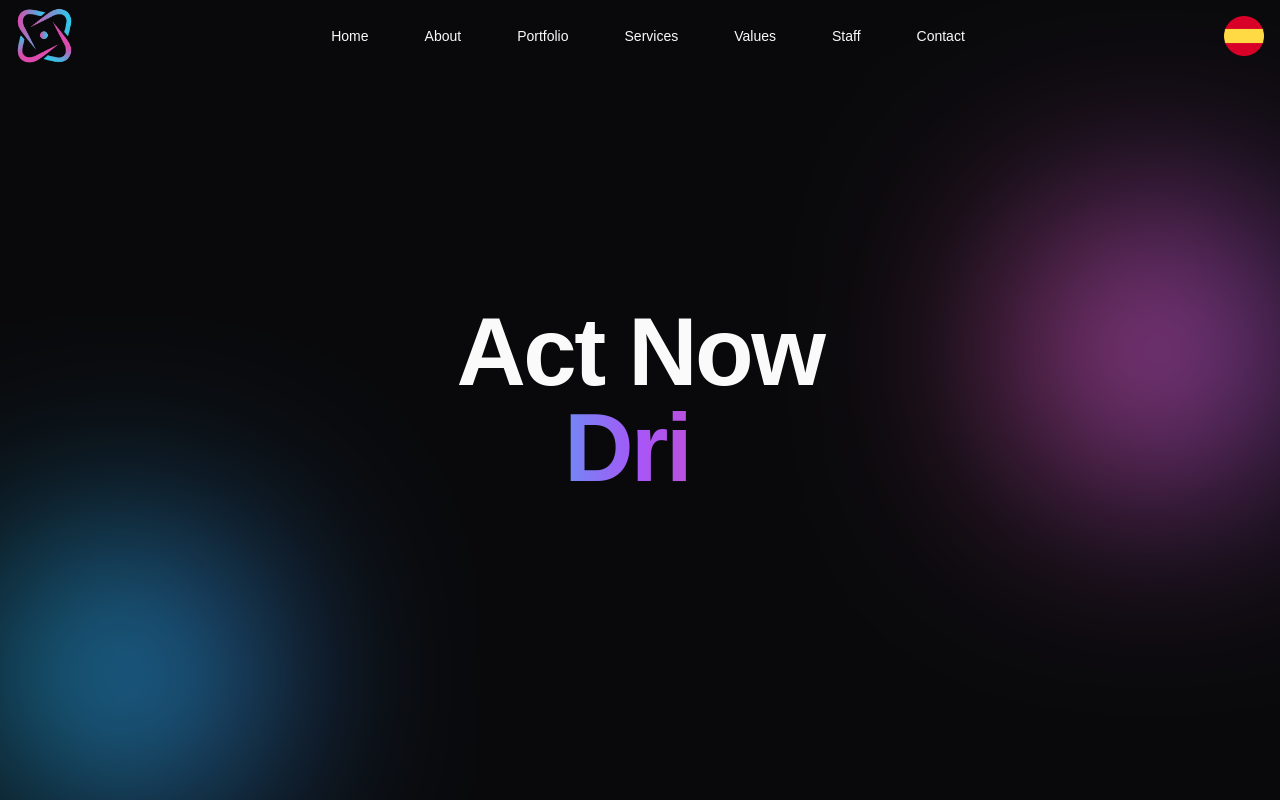
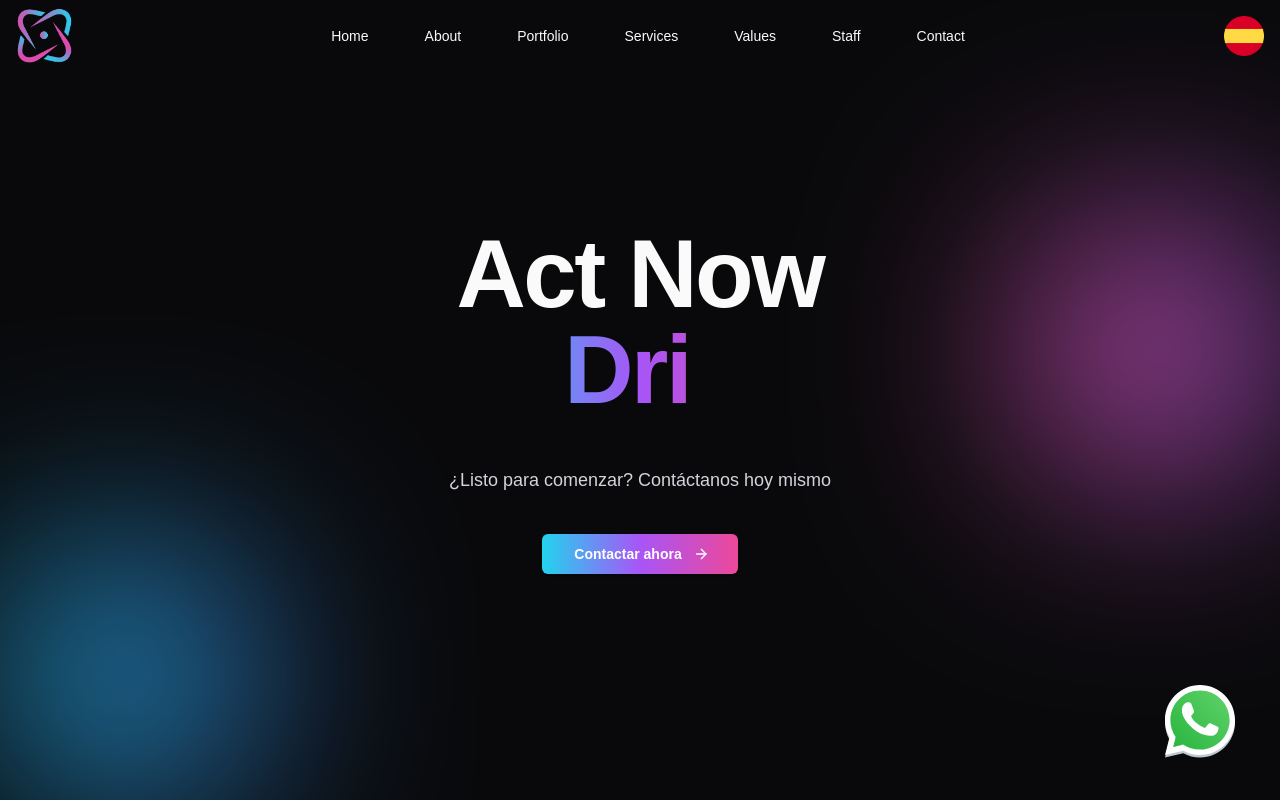
Before and after one commit to LumarSoft/LumarV2, a Next.js app: page /en in a window 1280 px wide. Shown: the top 800 px of the page. Built offline with nearby package versions, Linux system fonts and the light colour scheme.

Commit message:
Se agregó whatsapp y un call to action

```diff
--- a/src/app/layout.tsx
+++ b/src/app/layout.tsx
@@ -7,6 +7,7 @@ import { OpenHomeAnimation } from "./shared/components/OpenHome/OpenModuleAnimat
 import "@/app/shared/components/OpenHome/animation.scss";
 import { ToastContainer } from "react-toastify";
 import "react-toastify/dist/ReactToastify.css";
+import WspLogo from "./shared/components/WspLogo/WspLogo";
 
 const geistSans = localFont({
   src: "./fonts/GeistVF.woff",
@@ -74,6 +75,7 @@ export default function RootLayout({
         <OpenHomeAnimation />
         {children}
         <ToastContainer />
+        <WspLogo />
       </body>
     </html>
   );
--- a/src/app/shared/components/Hero/Hero.tsx
+++ b/src/app/shared/components/Hero/Hero.tsx
@@ -3,6 +3,9 @@ import React from "react";
 import { HeroContent } from "@/types/dictionary";
 import Typewriter from "typewriter-effect";
 import { FramerComponent } from "@/Framer/FramerComponent";
+import { Button } from "@/components/ui/button";
+import { ArrowRight } from "lucide-react";
+import { motion } from "framer-motion";
 
 export default function AnimatedHero({
   dictionary,
@@ -10,7 +13,10 @@ export default function AnimatedHero({
   dictionary: HeroContent;
 }) {
   return (
-    <div id="hero" className="relative min-h-screen flex items-center justify-center overflow-x-hidden">
+    <div
+      id="hero"
+      className="relative min-h-screen flex flex-col items-center justify-center overflow-x-hidden"
+    >
       <FramerComponent
         style="text-center px-4 sm:px-6 lg:px-8 max-w-5xl mx-auto relative z-10 text-5xl lg:text-8xl font-extrabold tracking-tight"
         animationInitial={{ opacity: 0, y: 50 }}
@@ -35,6 +41,38 @@ export default function AnimatedHero({
           </h2>
         </FramerComponent>
       </FramerComponent>
+
+      {/* Call to Action Section */}
+      <FramerComponent
+        style="mt-12 text-center"
+        animationInitial={{ opacity: 0, y: 20 }}
+        animationAnimate={{ opacity: 1, y: 0 }}
+        animationTransition={{ delay: 0.8, duration: 0.6, ease: "easeOut" }}
+      >
+        <div className="space-y-4">
+          <p className="text-lg text-gray-600 dark:text-gray-300 mb-6">
+            ¿Listo para comenzar? Contáctanos hoy mismo
+          </p>
+          <Button
+            size="lg"
+            className="bg-gradient-to-r from-cyan-400 via-purple-500 to-pink-500 text-white hover:opacity-90 transition-opacity font-bold group"
+            onClick={() => (window.location.href = "#talk")}
+          >
+            Contactar ahora
+            <motion.div
+              animate={{ x: [0, 4, 0] }}
+              transition={{
+                duration: 1.5,
+                repeat: Infinity,
+                ease: "easeInOut",
+              }}
+              className="ml-2"
+            >
+              <ArrowRight className="h-4 w-4" />
+            </motion.div>
+          </Button>
+        </div>
+      </FramerComponent>
     </div>
   );
 }
--- /dev/null
+++ b/src/app/shared/components/WspLogo/WspLogo.tsx
@@ -0,0 +1,15 @@
+import Link from "next/link";
+import React from "react";
+
+const WspLogo = () => {
+  return (
+    <Link
+      href="https://wa.me/5493415690470"
+      className="fixed right-10 bottom-10"
+    >
+      <img src="/whatsapp.svg" className="w-20" alt="Whatsapp icono" />
+    </Link>
+  );
+};
+
+export default WspLogo;
```
Also changed, not shown: public/whatsapp.svg (added).
